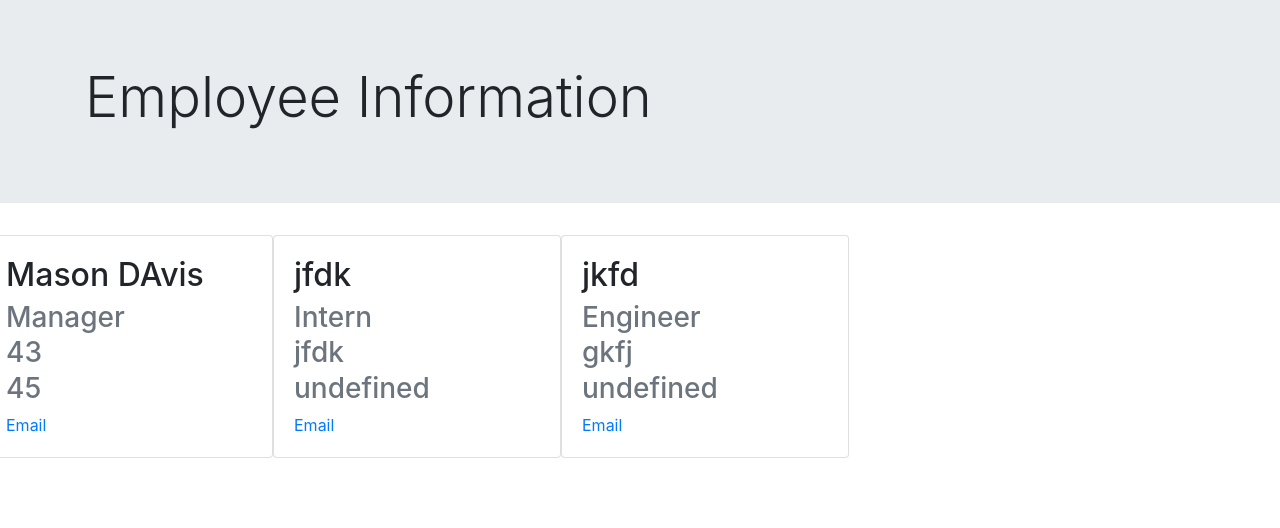
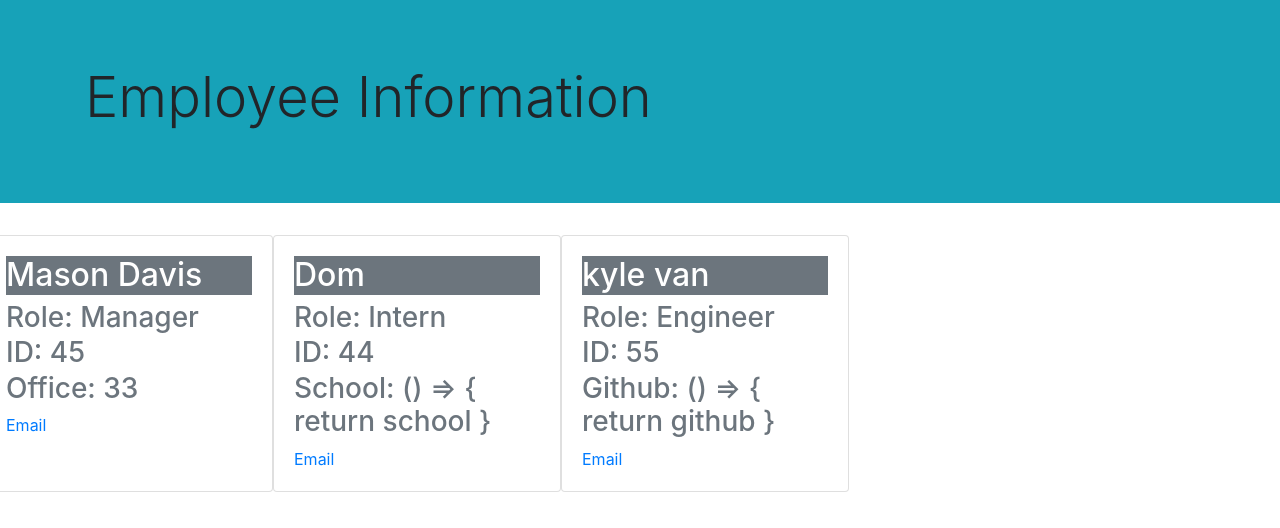
Before and after one commit to Md7113/empoyee-content-generator, a website: page src/index.html in a window 1280 px wide. Drawn offline with nearby package versions, Linux system fonts and the light colour scheme.

```diff
--- a/src/index.html
+++ b/src/index.html
@@ -5,44 +5,50 @@
     <meta charset="UTF-8">
     <meta http-equiv="X-UA-Compatible" content="ie=edge">
     <link rel="stylesheet" href="https://maxcdn.bootstrapcdn.com/bootstrap/4.0.0/css/bootstrap.min.css">
-    <title>Document</title>
+    <title>Employee webpage</title>
   </head>
   <body>
-    <div class="jumbotron jumbotron-fluid">
-      <div class="container">
-        <h1 class="display-4">Employee Information</h1>
-      </div>
-  </div>
-  <main class='row'>
+  <div class="jumbotron jumbotron-fluid bg-info">
+    <div class="container">
+      <h1 class="display-4">Employee Information</h1>
+    </div>
+</div>
+<main class='row'>
+
 <div class="card" style="width: 18rem;">
   <div class="card-body">
-    <h2 class='card-title'>Mason DAvis</h2>
-    <h3 class="card-subtitle mb-2 text-muted">Manager</h3>
-    <h3 class="card-subtitle mb-2 text-muted">43</h3>
-    <h3 class="card-subtitle mb-2 text-muted">45</h3>
+    <h2 class='card-title bg-secondary text-white'>Mason Davis</h2>
+    <h3 class="card-subtitle mb-2 text-muted">Role: Manager</h3>
+    <h3 class="card-subtitle mb-2 text-muted">ID: 45</h3>
+    <h3 class="card-subtitle mb-2 text-muted">Office: 33</h3>
     <a href="mailto: davismasont@gmail.com" class="card-link">Email</a>
     </div>
 </div>
 
 <div class="card" style="width: 18rem;">
   <div class="card-body">
-    <h2 class='card-title'>jfdk</h2>
-    <h3 class="card-subtitle mb-2 text-muted">Intern</h3>
-    <h3 class="card-subtitle mb-2 text-muted">jfdk</h3>
-    <h3 class="card-subtitle mb-2 text-muted">undefined</h3>
-    <a href="mailto: jfdk" class="card-link">Email</a>
+    <h2 class='card-title bg-secondary text-white'>Dom</h2>
+    <h3 class="card-subtitle mb-2 text-muted">Role: Intern</h3>
+    <h3 class="card-subtitle mb-2 text-muted">ID: 44</h3>
+    <h3 class="card-subtitle mb-2 text-muted">School: () => {
+            return school
+        }</h3>
+    <a href="mailto: dom@gmail.com" class="card-link">Email</a>
     </div>
 </div>
 
 <div class="card" style="width: 18rem;">
   <div class="card-body">
-    <h2 class='card-title'>jkfd</h2>
-    <h3 class="card-subtitle mb-2 text-muted">Engineer</h3>
-    <h3 class="card-subtitle mb-2 text-muted">gkfj</h3>
-    <h3 class="card-subtitle mb-2 text-muted">undefined</h3>
-    <a href="mailto: jkfd" class="card-link">Email</a>
+    <h2 class='card-title bg-secondary text-white'>kyle van</h2>
+    <h3 class="card-subtitle mb-2 text-muted">Role: Engineer</h3>
+    <h3 class="card-subtitle mb-2 text-muted">ID: 55</h3>
+    <h3 class="card-subtitle mb-2 text-muted">Github: () => {
+            return github
+        }</h3>
+    <a href="mailto: kyle@gmail.com" class="card-link">Email</a>
     </div>
 </div>
+
 </main>
 </div>
 </body>
```
Also changed, not shown: index.js (+4 -4 lines).
